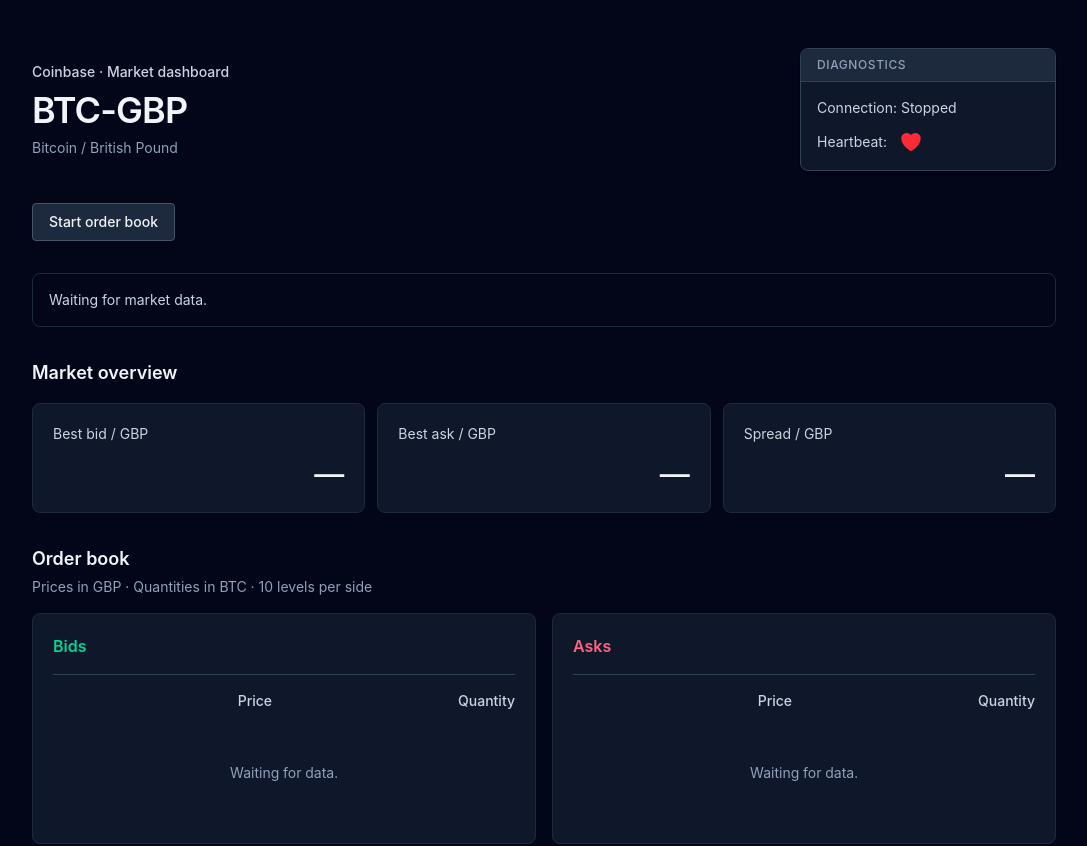
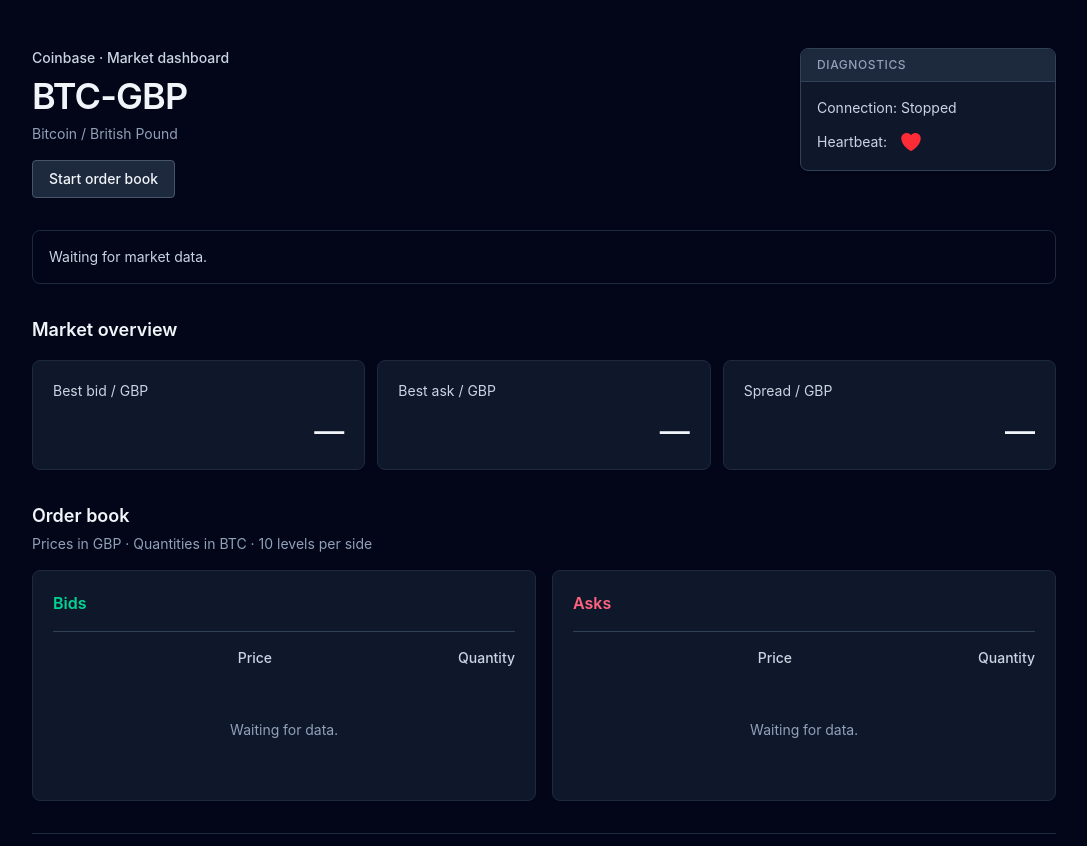
Before and after one commit to Shafiul23/market-dashboard, a React (Vite) app: page / in a window 1280 px wide. Shown: the top 846 px of the page, without its empty margins (96-1183 px from the left). Built offline with nearby package versions, Linux system fonts and the light colour scheme.

Commit message:
fix diagnostics panel and orderbook toggle layout

```diff
--- a/src/components/Dashboard.tsx
+++ b/src/components/Dashboard.tsx
@@ -1,6 +1,5 @@
 import type { BookView } from "../book/bookView"
 import { DataFreshness } from "./atoms/DataFreshness"
-import { OrderBookToggle } from "./atoms/OrderBookToggle"
 import { ReceiptTime } from "./atoms/ReceiptTime"
 import { MarketHeader } from "./organisms/MarketHeader"
 import { MarketOverview } from "./organisms/MarketOverview"
@@ -38,9 +37,9 @@ export function Dashboard({
           connectionLabel={connectionLabel}
           heartbeatCount={heartbeatCount}
           error={error}
+          onToggle={onToggle}
+          enabled={enabled}
         />
-
-        {onToggle && <OrderBookToggle enabled={enabled} onClick={onToggle} />}
 
         <DataFreshness isStale={isStale} isWaiting={isWaiting} />
 
--- a/src/components/organisms/MarketHeader.tsx
+++ b/src/components/organisms/MarketHeader.tsx
@@ -1,18 +1,23 @@
 import { FeedStatus } from "../atoms/FeedStatus"
+import { OrderBookToggle } from "../atoms/OrderBookToggle"
 
 type MarketHeaderProps = {
   connectionLabel: string
   heartbeatCount: number
   error?: string | null
+  enabled?: boolean
+  onToggle?: () => void
 }
 
 export function MarketHeader({
   connectionLabel,
   heartbeatCount,
   error,
+  enabled = false,
+  onToggle,
 }: MarketHeaderProps) {
   return (
-    <header className="flex flex-col gap-4 sm:flex-row sm:items-center sm:justify-between">
+    <header className="flex flex-col gap-4 sm:flex-row sm:items-start sm:justify-between">
       <div>
         <p className="text-sm font-medium text-slate-300">
           Coinbase · Market dashboard
@@ -23,6 +28,11 @@ export function MarketHeader({
         <p className="mt-2 text-sm text-slate-400">
           Bitcoin / British Pound
         </p>
+        {onToggle && (
+          <div className="mt-4">
+            <OrderBookToggle enabled={enabled} onClick={onToggle} />
+          </div>
+        )}
       </div>
       <FeedStatus
         connectionLabel={connectionLabel}
```
Also changed, not shown: 1 other file (tests, documents, lock files or other folders).
